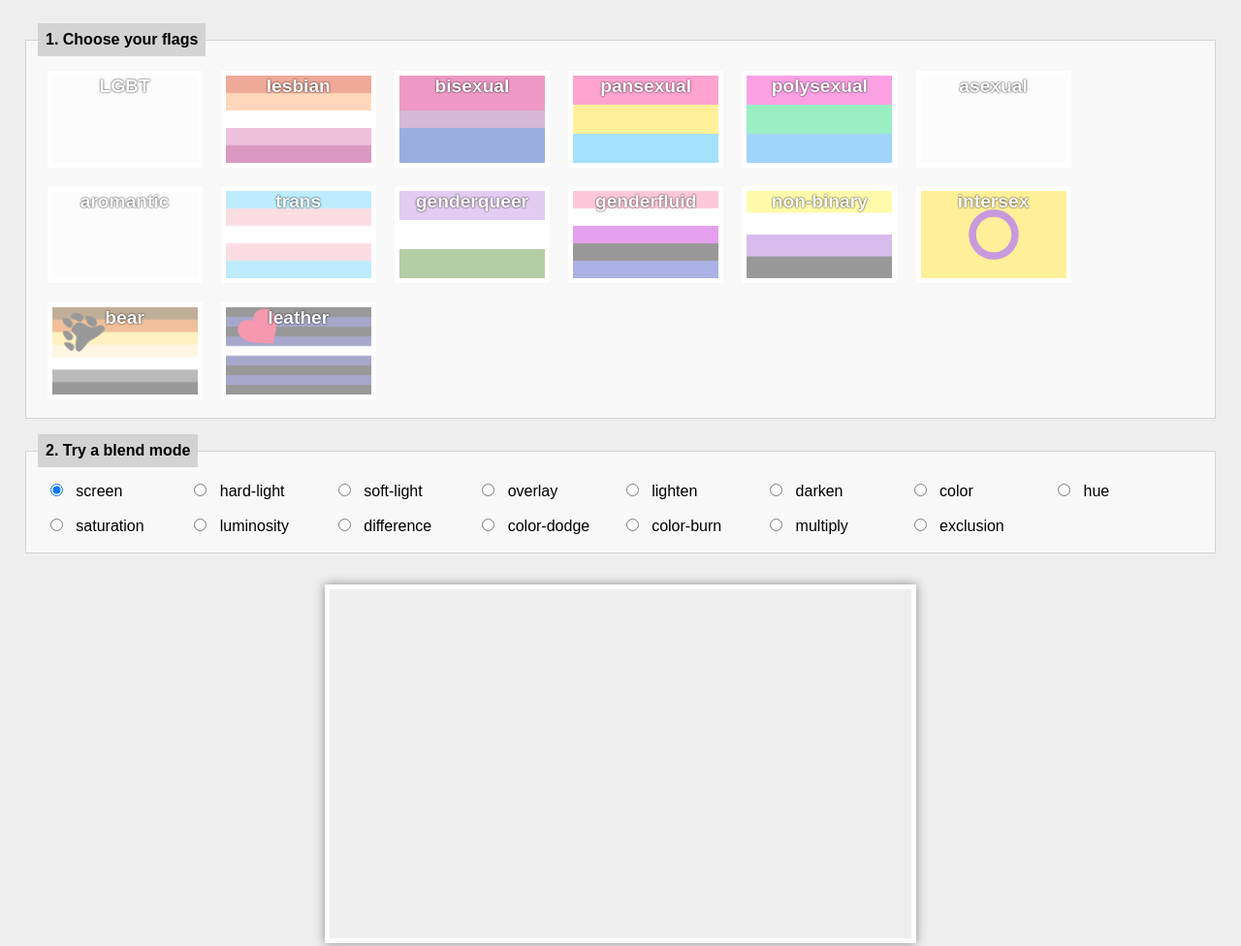
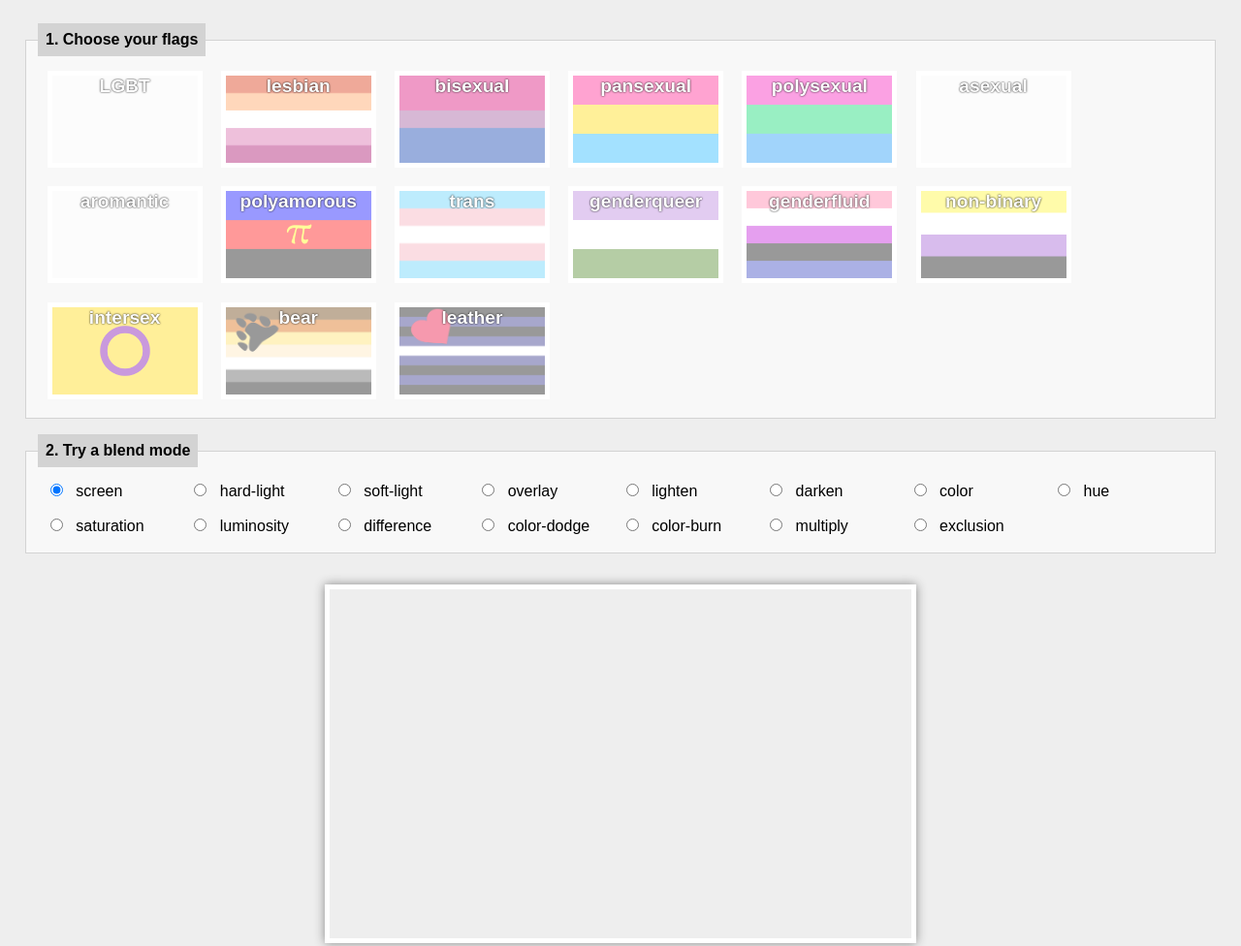
Before and after one commit to aimeerivers/prideflags, a plain HTML site: page index.html in a window 1280 px wide. Shown: the top 976 px of the page at 97% size. Drawn offline with nearby package versions, Linux system fonts and the light colour scheme.

Commit message:
Add polyamorous flag

```diff
--- a/css/style.css
+++ b/css/style.css
@@ -87,6 +87,7 @@ label input {
 #polysexual { background-image: url(../img/polysexual.png); }
 #asexual { background-image: url(../img/asexual.png); }
 #aromantic { background-image: url(../img/aromantic.png); }
+#polyamorous { background-image: url(../img/polyamorous.png); }
 #trans { background-image: url(../img/trans.png); }
 #genderfluid { background-image: url(../img/genderfluid.png); }
 #genderqueer { background-image: url(../img/genderqueer.png); }
--- a/index.html
+++ b/index.html
@@ -22,6 +22,7 @@
     <div class="flag" id="polysexual" title="polysexual">polysexual</div>
     <div class="flag" id="asexual" title="asexual">asexual</div>
     <div class="flag" id="aromantic" title="aromantic">aromantic</div>
+    <div class="flag" id="polyamorous" title="polyamorous">polyamorous</div>
     <div class="flag" id="trans" title="trans">trans</div>
     <div class="flag" id="genderqueer" title="genderqueer">genderqueer</div>
     <div class="flag" id="genderfluid" title="genderfluid">genderfluid</div>
```
Also changed, not shown: img/polyamorous.png (added).
